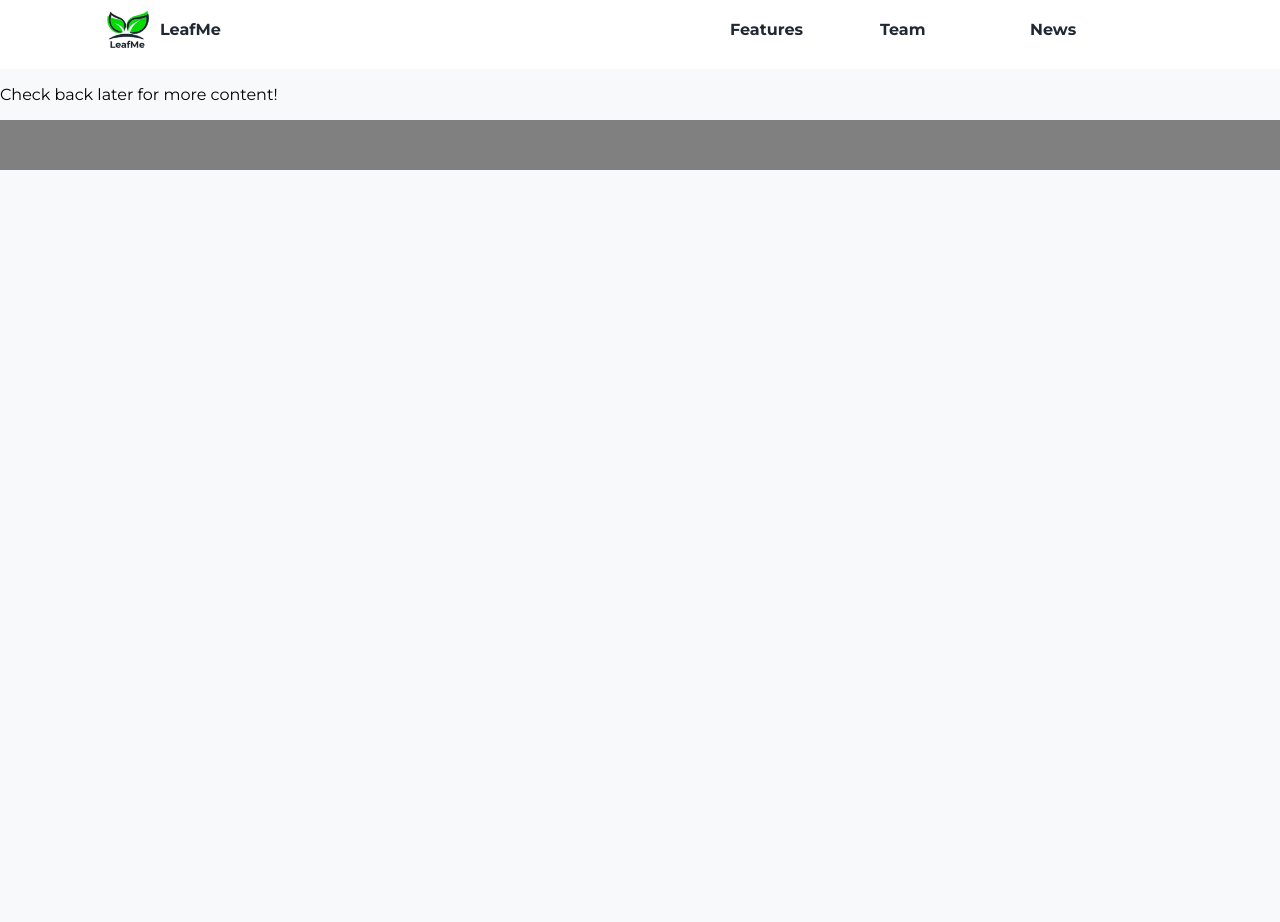
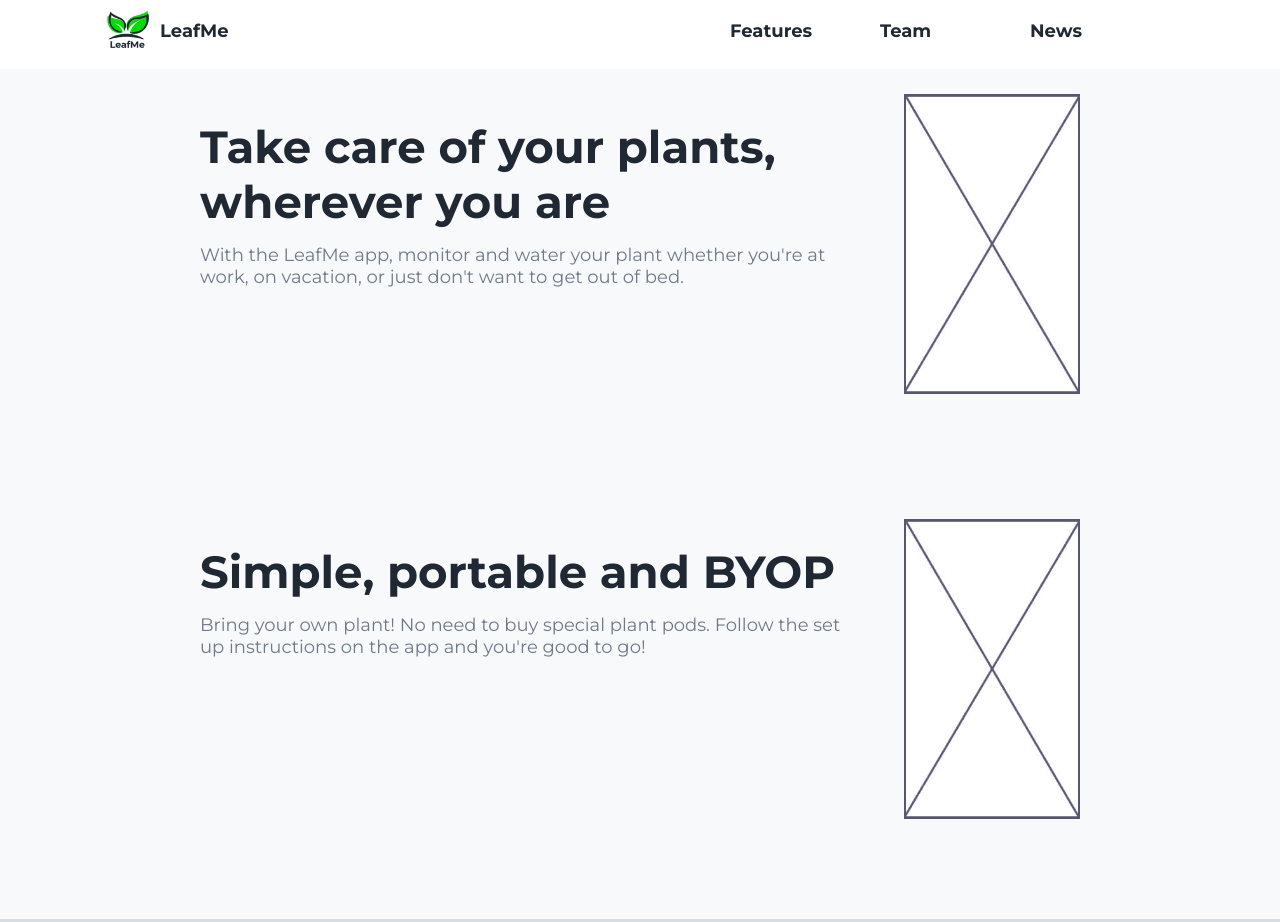
Before and after one commit to JoLou123/leafme-site, a Gatsby site: page /features in a window 1280 px wide. Before the commit the page ends 800 px from the top, so only its background shows below. Built offline with nearby package versions, Linux system fonts and the light colour scheme; Gatsby itself is replaced by a stand-in of ours.

Commit message:
added team page with placeholder image, also fixed font-sizes and some stlying

```diff
--- a/gatsby-config.js
+++ b/gatsby-config.js
@@ -6,4 +6,5 @@
 
 module.exports = {
   /* Your site config here */
+  pathPrefix: "/leafme-site"
 }
--- a/src/components/footer.js
+++ b/src/components/footer.js
@@ -4,7 +4,7 @@ import { grey } from "color-name";
 export default () => (
   <div style= {{
     width: '100%',
-    backgroundColor: 'grey',
+    backgroundColor: '#d5dde5',
     height: 50
   }}>
   </div>
--- a/src/components/header.module.css
+++ b/src/components/header.module.css
@@ -10,6 +10,7 @@
   width: 150px;
   padding-top: 15px;
   color: #202833;
+  font-size: 18px;
 }
 
 .links:hover {
@@ -24,6 +25,7 @@
   color: #202833;
   padding-top: 15px;
   padding-left: 5px;
+  font-size: 18px;
 }
 
 .logoWrapper {
--- a/src/components/news-entry.js
+++ b/src/components/news-entry.js
@@ -10,7 +10,7 @@ export default (props) => (
     </div>
   <div className={`${entryStyles.content} ${entryStyles.right}`}>
     <div className={entryStyles.titleText}>{props.title}</div>
-    <p>{props.content}</p>
+    <div className={entryStyles.contentText}>{props.content}</div>
   </div>
 </div>
 )
--- a/src/components/news-entry.module.css
+++ b/src/components/news-entry.module.css
@@ -51,12 +51,17 @@
 }
 
 .dateText {
-  font-size: 20px;
+  font-size: 30px;
   color: #202833;
 }
 
 .titleText {
-  font-size: 30px;
+  font-size: 40px;
   color: #202833;
   font-weight: bold;
+  padding-bottom: 10px;
 }
+
+.contentText {
+  font-size: 18px;
+}
--- a/src/components/rightFeature.module.css
+++ b/src/components/rightFeature.module.css
@@ -7,16 +7,17 @@
 
 .featureImage {
   width: 20%;
-  height: 250px;
+  height: 300px;
 }
 
 .contentText {
   color: #6e7a8a;
+  font-size: 18px;
 }
 
 .titleText {
   font-weight: bold;
-  font-size: 35px;
+  font-size: 45px;
   color: #202833;
   padding-bottom: 15px;
 }
--- a/src/pages/features.js
+++ b/src/pages/features.js
@@ -1,10 +1,21 @@
 import React from "react"
 import Layout from "../components/layout"
+import RightFeature from "../components/rightFeature"
+
+import featureImage from "../assets/box-placeholder.png"
 
 export default () => (
   <Layout>
-    <div>
-      <p>Check back later for more content!</p>
-    </div>
+    <RightFeature
+      title="Take care of your plants, wherever you are"
+      content="With the LeafMe app, monitor and water your plant whether you're at work, on vacation, or just don't want to get out of bed."
+      image={featureImage}
+    /> {/* pic of the app homepage*/}
+
+    <RightFeature
+      title="Simple, portable and BYOP"
+      content="Bring your own plant! No need to buy special plant pods. Follow the set up instructions on the app and you're good to go!"
+      image={featureImage}
+    /> {/*pic or 3D model of the device*/}
   </Layout>
 )
--- a/src/pages/index.module.css
+++ b/src/pages/index.module.css
@@ -13,19 +13,19 @@
 
 .leafMe {
   font-weight: bolder;
-  font-size: 100px;
+  font-size: 110px;
 }
 
 .blurb {
   font-weight: 500;
-  font-size: 25px;
+  font-size: 35px;
 }
 
 .learnMore {
   display: flex;
   justify-content: center;
   font-weight: bold;
-  font-size: 35px;
+  font-size: 45px;
   color: #202833;
   text-decoration: none;
   transition: 0.3s;
--- /dev/null
+++ b/src/pages/team.module.css
@@ -0,0 +1,18 @@
+.container {
+  display: flex;
+  align-items: center;
+  flex-direction: column;
+}
+
+.titleText {
+  font-weight: bold;
+  font-size: 45px;
+  color: #202833;
+  padding-bottom: 40px;
+}
+
+.captionText {
+  padding-top: 15px;
+  color: #6e7a8a;
+  font-size: 18px;
+}
```
Also changed, not shown: package.json (+3 -4 lines), src/pages/news.js (+1 -10 lines), src/pages/team.js (+12 -2 lines), 1 other file.
